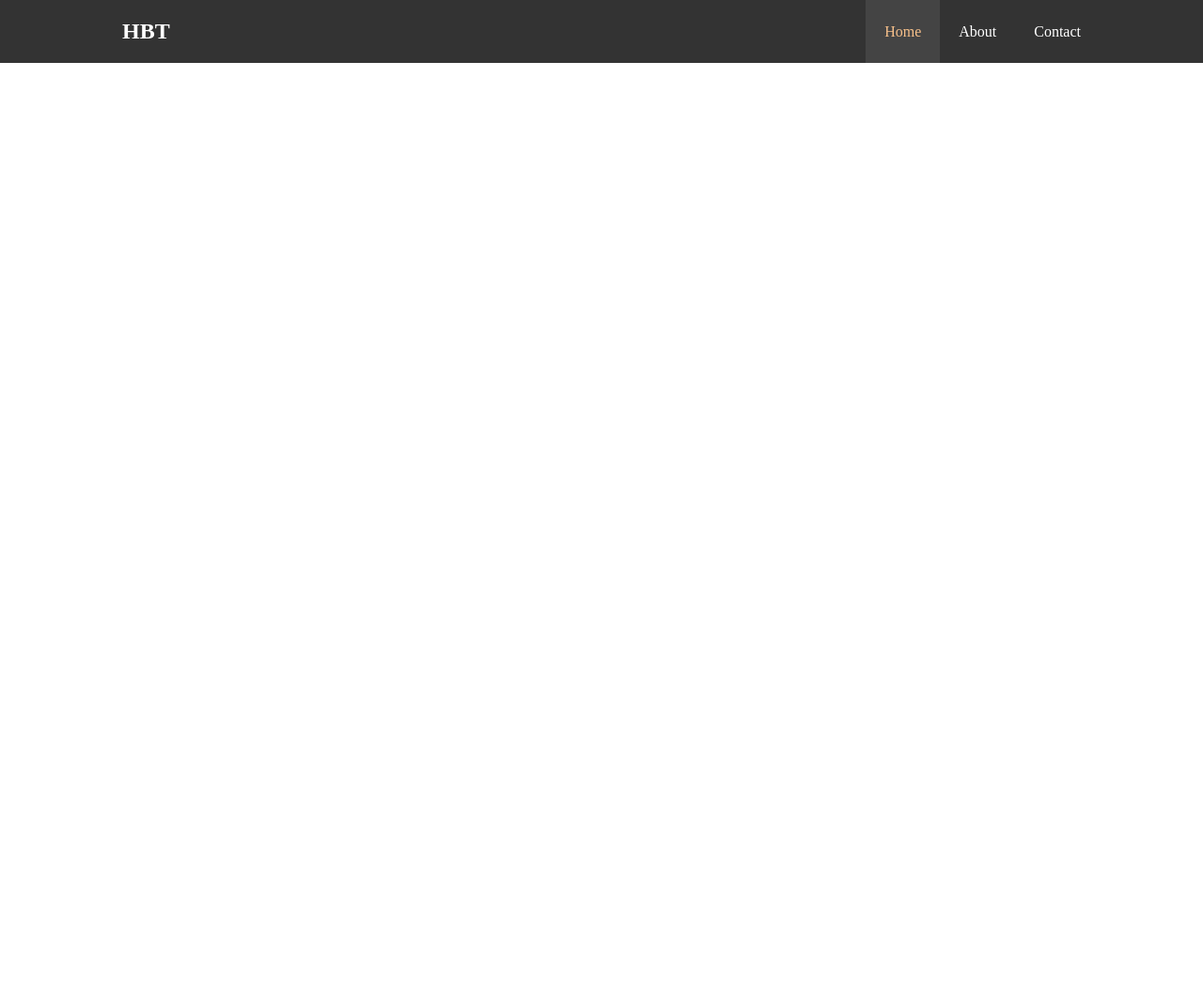
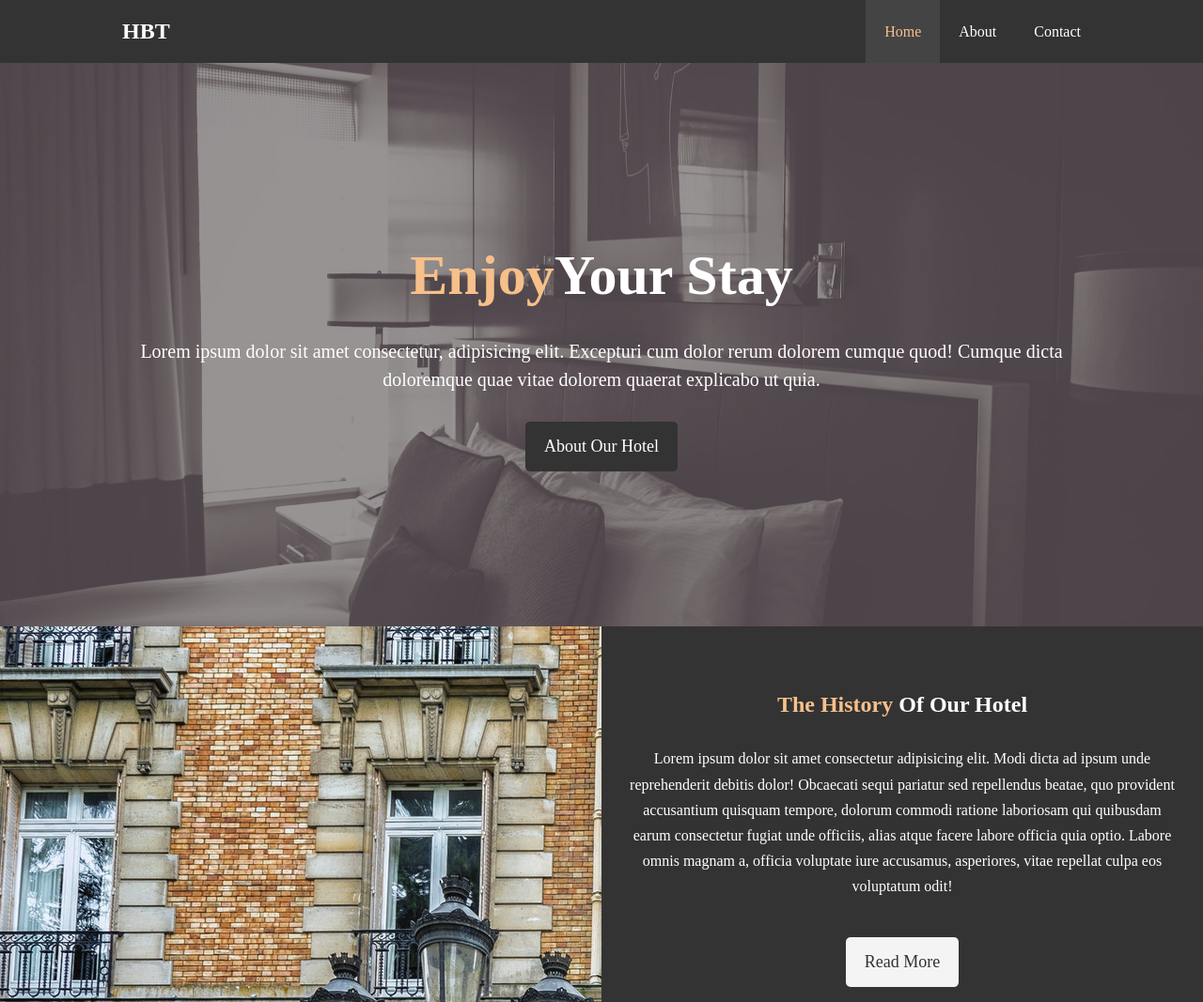
Before and after one commit to Gmsanjuliano/Hotel-BT, a plain HTML site: page index.html in a window 1280 px wide. Shown: the whole page at 94% size. Before the commit the page ends 800 px from the top, so only its background shows below. Drawn offline with Linux system fonts and the light colour scheme.

Commit message:
home-info

```diff
--- a/index.html
+++ b/index.html
@@ -21,6 +21,35 @@
                 </ul>
             </div>
         </nav>
+
+        <section class="showcase">
+            <div class="container">
+                <div class="showcase-content">
+                    <h1><span class="text-primary">Enjoy</span>Your Stay</h1>
+                    <p class="lead">Lorem ipsum dolor sit amet consectetur, adipisicing elit.
+                        Excepturi cum dolor rerum dolorem cumque quod! Cumque dicta doloremque
+                        quae vitae dolorem quaerat explicabo ut quia.</p>
+                    <a class="btn" href="about.html">About Our Hotel</a>
+                </div>
+            </div>
+        </section>
     </header>
+    <main>
+        <section id="home-info" class="bg-dark">
+            <div class="info-img">
+
+            </div>
+            <div class="info-content">
+                <h2><span class="text-primary">The History </span>Of Our Hotel</h2>
+                <p>Lorem ipsum dolor sit amet consectetur adipisicing elit. Modi dicta ad ipsum
+                    unde reprehenderit debitis dolor! Obcaecati sequi pariatur sed repellendus
+                    beatae, quo provident accusantium quisquam tempore, dolorum commodi ratione
+                    laboriosam qui quibusdam earum consectetur fugiat unde officiis, alias atque
+                    facere labore officia quia optio. Labore omnis magnam a, officia voluptate iure
+                    accusamus, asperiores, vitae repellat culpa eos voluptatum odit!</p>
+                <a class="btn btn-light" href="about.html">Read More</a>
+            </div>
+        </section>
+    </main>
 </body>
 </html>
--- a/style/style.css
+++ b/style/style.css
@@ -7,7 +7,12 @@
 html,body{
     font-family: 'Times New Roman', Times, serif;
     line-height: 1.7em;
+    height: 100%;
 }
+
+main section {
+    height: 100%;
+  }
 
 a{
     color: #333;
@@ -27,6 +32,50 @@ p {
     max-width: 1100px;
     overflow: auto;
     padding: 0 20px;
+}
+
+.text-primary {
+    color: #f7c08a;
+}
+
+.lead {
+    font-size: 20px;
+}
+
+.btn {
+    display: inline-block;
+    font-size: 18px;
+    color: #fff;
+    background: #333;
+    padding: 13px 20px;
+    border: none;
+    cursor: pointer;
+    border-radius: 5px;
+}
+
+.btn:hover{
+    background:#f7c08a;
+    color: #333;
+}
+
+.btn-light {
+    background: #f4f4f4;
+    color: #333;
+}
+
+.bg-dark {
+    background: #333;
+    color: #fff;
+}
+
+.bg-light {
+    background: #f4f4f4;
+    color: #333;
+}
+
+.bg-primary {
+    background: #333;
+    color: #f7c08a;
 }
 
 #navbar {
@@ -64,3 +113,49 @@ p {
     background: #444;
     color: #f7c08a;
 }
+
+.showcase{
+    background: url(../img/showcase.jpg) no-repeat center center/cover;
+    height: 600px;
+
+}
+
+.showcase .showcase-content {
+    color: #fff;
+    text-align: center;
+    padding-top: 170px;
+}
+
+.showcase .showcase-content h1 {
+    font-size: 60px;
+    line-height: 1.2em;
+}
+
+.showcase .showcase-content p {
+    padding-bottom: 20px;
+    line-height: 1.5em;
+}
+
+#home-info {
+    height: 400px;
+}
+
+#home-info .info-img {
+    float: left;
+    width: 50%;
+    background: url(../img/photo-1.jpg) no-repeat;
+    min-height: 100%;
+}
+
+#home-info .info-content {
+    float: right;
+    width: 50%;
+    height: 100%;
+    text-align: center;
+    padding: 50px 30px;
+    overflow: hidden;
+}
+
+#home-info .info-content p {
+    padding-bottom: 30px;
+}
```
